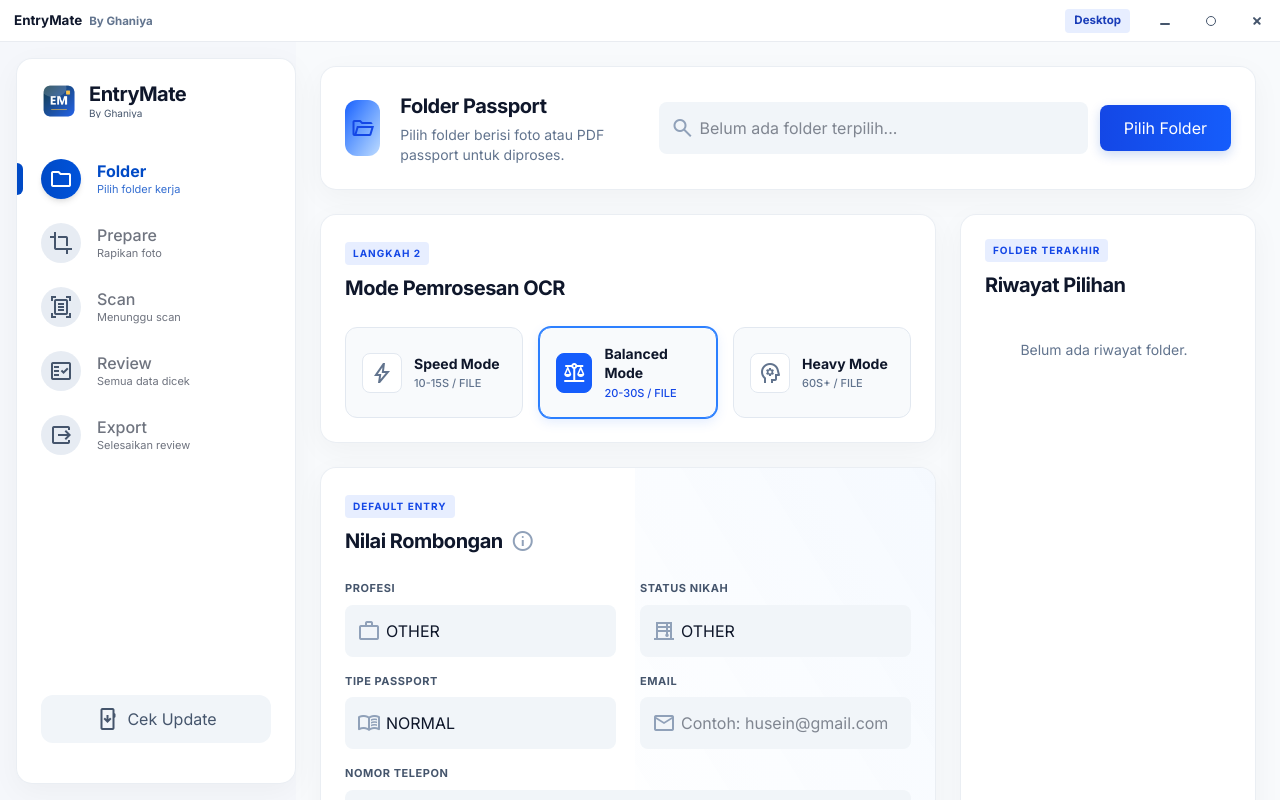
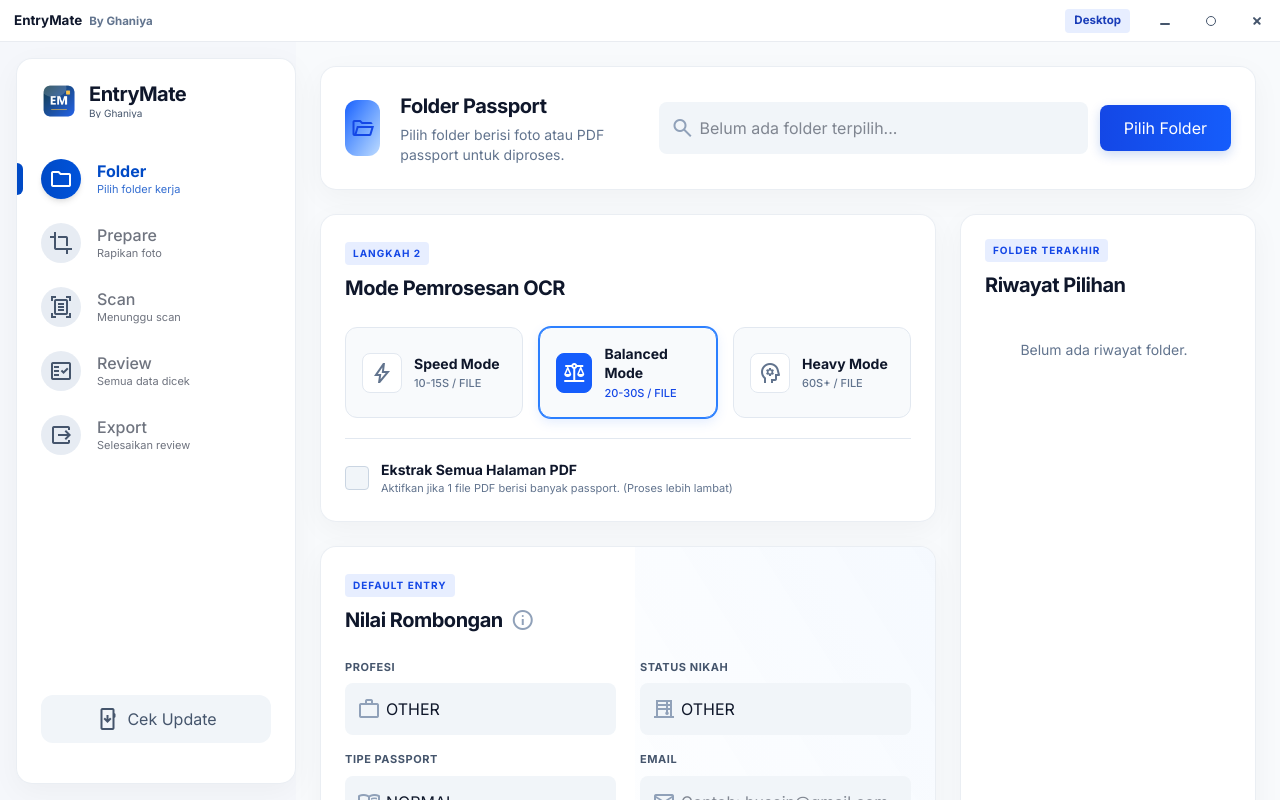
Before and after one commit to Jiizi2/visa-entry-bot, a React (Vite) app in the folder passport-desktop/: page / in a window 1280 px wide. Built offline with nearby package versions, Linux system fonts and the light colour scheme.

Commit message:
feat(desktop, ocr): add PDF batch mode toggle to extract all pages

```diff
--- a/passport-desktop/src/pages/ImportPage.tsx
+++ b/passport-desktop/src/pages/ImportPage.tsx
@@ -191,6 +191,24 @@ export default function ImportPage() {
                   );
                 })}
               </div>
+
+              <div className="mt-5 pt-5 border-t border-slate-200 flex items-center">
+                <label className="flex items-center gap-3 cursor-pointer group">
+                  <div className={`w-6 h-6 rounded flex items-center justify-center border transition-all ${state.pdfBatchMode ? 'bg-blue-600 border-blue-600 text-white' : 'bg-slate-100 border-slate-300 text-transparent group-hover:border-blue-400'}`}>
+                    <span className="material-symbols-outlined text-[16px]">check</span>
+                  </div>
+                  <input
+                    type="checkbox"
+                    className="hidden"
+                    checked={state.pdfBatchMode}
+                    onChange={e => updateState({ pdfBatchMode: e.target.checked })}
+                  />
+                  <div className="flex flex-col">
+                    <span className="text-[14px] font-bold text-slate-900">Ekstrak Semua Halaman PDF</span>
+                    <span className="text-[11px] text-slate-500">Aktifkan jika 1 file PDF berisi banyak passport. (Proses lebih lambat)</span>
+                  </div>
+                </label>
+              </div>
             </div>
 
             {/* Default Entry */}
--- a/passport-desktop/src/pages/PreparePage.tsx
+++ b/passport-desktop/src/pages/PreparePage.tsx
@@ -77,7 +77,10 @@ export default function PreparePage() {
   const prepareImages = async () => {
     updateState({ isPreparingImages: true, statusHeadline: 'Menyiapkan foto' });
     try {
-      const session = await invoke('prepare_passport_images', { selectedDir: state.selectedDir });
+      const session = await invoke('prepare_passport_images', {
+        selectedDir: state.selectedDir,
+        pdfBatchMode: state.pdfBatchMode || false
+      });
       updateState({ preparedSession: session, isPreparingImages: false, statusHeadline: 'Foto siap dicek' });
     } catch (e) {
       setError(String(e));
--- a/passport-desktop/src/store.ts
+++ b/passport-desktop/src/store.ts
@@ -15,6 +15,7 @@ export interface AppState {
   validationFilter: string;
   selectedDir: string;
   ocrMode: string;
+  pdfBatchMode: boolean;
   recentBatches: any[];
   defaultEntry: DefaultEntry;
   manifest: any | null;
@@ -72,6 +73,7 @@ const initialState: Omit<AppState, 'updateState' | 'initializeStore'> = {
   validationFilter: 'all',
   selectedDir: '',
   ocrMode: 'balanced',
+  pdfBatchMode: false,
   recentBatches: [],
   defaultEntry: {
     profesi: 'OTHER',
```
Also changed, not shown: 2 other files (tests, documents, lock files or other folders).
